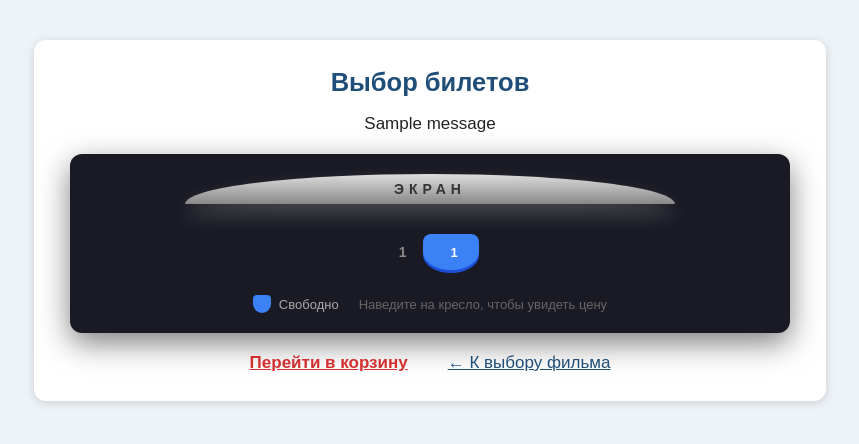
After one commit to mwwlxq/cinema-system, a Flask app: template business_bp/templates/b_hall_scheme.html in a window 1280 px wide. The commit adds this page. Shown: the top 444 px of the page, without its empty margins (210-1069 px from the left). Run offline with Flask 3, Linux system fonts and the light colour scheme; the template is opened without the code that fills it: most values are stand-ins (such as "Sample title", 1, 10 or a date in 2020); one stand-in notice (Sample message) is shown.

Commit message:
лр3: добавлен бизнес-процесс продажи билетов и кэширование redis

```diff
--- a/app.py
+++ b/app.py
@@ -6,20 +6,22 @@ from flask import Flask, render_template, session
 from access import has_access, login_required
 from auth_bp.route import blueprint_auth
 from query_bp.route import blueprint_query
+from business_bp.route import blueprint_business  # Импорт нового блюпринта
 
 app = Flask(__name__)
 app.config['SECRET_KEY'] = 'cinema-secret-key'
 
 base_dir = path.dirname(__file__)
-with open(path.join(base_dir, 'data', 'db_config.json'), encoding='utf-8') as f:  # параметры подключения к БД
+with open(path.join(base_dir, 'data', 'db_config.json'), encoding='utf-8') as f:
     app.config['db_config'] = json.load(f)
-with open(path.join(base_dir, 'data', 'db_access.json'), encoding='utf-8') as f:  # права групп пользователей
+with open(path.join(base_dir, 'data', 'db_access.json'), encoding='utf-8') as f:
     app.config['db_access'] = json.load(f)
 
+# Регистрируем все blueprint'ы
 app.register_blueprint(blueprint_auth, url_prefix='/auth')
 app.register_blueprint(blueprint_query, url_prefix='/query')
+app.register_blueprint(blueprint_business, url_prefix='/business')  # Регистрация бизнес-процесса
 
-# функция доступна во всех шаблонах: позволяет не показывать пункты меню, недоступные группе
 app.jinja_env.globals['has_access'] = lambda endpoint: has_access(session.get('user_group'), endpoint)
 app.jinja_env.globals['group_names'] = {
     'admin': 'Администратор',
@@ -36,7 +38,7 @@ def main_menu():
 
 @app.route('/exit')
 def exit_func():
-    session.clear()  # завершение работы: удаляем данные пользователя из сессии
+    session.clear()
     return render_template('exit.html')
 
 
--- /dev/null
+++ b/business_bp/sql/check_seat.sql
@@ -0,0 +1,3 @@
+SELECT id_ticket FROM ticket
+WHERE id_session = %s AND row_number = %s AND seat_number = %s AND is_sold = false
+FOR UPDATE;
--- /dev/null
+++ b/business_bp/sql/free_seats.sql
@@ -0,0 +1,2 @@
+SELECT row_number, seat_number, price FROM ticket
+WHERE id_session = %s AND is_sold = false;
--- /dev/null
+++ b/business_bp/sql/sell_ticket.sql
@@ -0,0 +1 @@
+UPDATE ticket SET is_sold = true WHERE id_ticket = %s;
--- /dev/null
+++ b/business_bp/sql/update_sold_count.sql
@@ -0,0 +1 @@
+UPDATE session SET sold_count = sold_count + 1 WHERE id_session = %s;
--- /dev/null
+++ b/business_bp/templates/b_hall_scheme.html
@@ -0,0 +1,149 @@
+<!DOCTYPE html>
+<html lang="ru">
+<head>
+    <meta charset="UTF-8">
+    <title>Выбор мест</title>
+    <link href="{{ url_for('static', filename='style.css') }}" rel="stylesheet" type="text/css">
+    <style>
+        /* Общий контейнер зала */
+        .hall-container {
+            background-color: #1a1a24;
+            border-radius: 12px;
+            padding: 20px 10px; /* Уменьшили отступы по бокам */
+            margin: 20px auto;
+            width: 100%; /* Занимает всю доступную ширину */
+            max-width: 900px; /* Но не больше 900px */
+            box-sizing: border-box; /* Чтобы padding не увеличивал ширину */
+            box-shadow: 0 10px 30px rgba(0,0,0,0.5);
+            color: white;
+            overflow-x: auto; /* Если мест совсем много, появится прокрутка */
+        }
+
+        /* Экран */
+        .screen {
+            height: 30px;
+            background: linear-gradient(to bottom, #ddd, #888);
+            border-radius: 50% / 100% 100% 0 0;
+            margin: 0 auto 30px auto;
+            width: 70%;
+            box-shadow: 0 10px 20px rgba(255, 255, 255, 0.2);
+            text-align: center;
+            color: #333;
+            font-weight: bold;
+            line-height: 30px;
+            font-size: 14px;
+            letter-spacing: 5px;
+        }
+
+        /* Ряд */
+        .row {
+            display: flex;
+            justify-content: center; /* Центрируем кресла */
+            align-items: center;
+            margin-bottom: 10px;
+            gap: 6px; /* Расстояние между креслами */
+            flex-wrap: wrap; /* Разрешаем перенос, если не влезают */
+            padding: 0 10px;
+        }
+
+        /* Номер ряда */
+        .row-label {
+            width: 25px;
+            text-align: right;
+            font-weight: bold;
+            color: #888;
+            font-size: 14px;
+            margin-right: 10px;
+            flex-shrink: 0; /* Запрещаем сжимать цифру */
+        }
+
+        /* Форма кнопки (чтобы не было лишних отступов) */
+        .seat-form {
+            display: inline-flex;
+            margin: 0;
+            padding: 0;
+        }
+
+        /* Кресло */
+        .seat-btn {
+            width: 36px;
+            height: 36px;
+            border-radius: 8px 8px 50% 50%; /* Форма кресла */
+            background-color: #3b82f6; /* Синий цвет */
+            border: none;
+            color: white;
+            font-weight: bold;
+            font-size: 13px;
+            cursor: pointer;
+            transition: all 0.2s ease;
+            box-shadow: 0 3px 0 #1d4ed8; /* Объем */
+        }
+
+        .seat-btn:hover {
+            background-color: #60a5fa;
+            transform: translateY(-2px);
+            box-shadow: 0 5px 0 #1d4ed8;
+        }
+
+        .seat-btn:active {
+            transform: translateY(2px);
+            box-shadow: 0 1px 0 #1d4ed8;
+        }
+
+        /* Легенда */
+        .legend {
+            display: flex;
+            justify-content: center;
+            gap: 20px;
+            margin-top: 25px;
+            font-size: 13px;
+            color: #aaa;
+        }
+        .legend-item { display: flex; align-items: center; gap: 8px; }
+        .legend-box { width: 18px; height: 18px; border-radius: 4px 4px 50% 50%; background-color: #3b82f6; }
+    </style>
+</head>
+<body>
+<div class="center">
+    <h2 style="text-align: center; margin-bottom: 10px;">Выбор билетов</h2>
+
+    <!-- Вывод сообщений -->
+    {% with messages = get_flashed_messages(with_categories=true) %}
+      {% if messages %}
+        {% for category, message in messages %}
+          <p style="text-align:center;" class="{% if category == 'error' %}error{% else %}success{% endif %}">{{ message }}</p>
+        {% endfor %}
+      {% endif %}
+    {% endwith %}
+
+    <div class="hall-container">
+        <div class="screen">ЭКРАН</div>
+
+        {% for row_num, seats in rows.items() | sort %}
+            <div class="row">
+                <div class="row-label">{{ row_num }}</div>
+                {% for seat_num, price in seats | sort %}
+                    <form class="seat-form" method="POST" action="{{ url_for('business_bp.add_to_cart', session_id=session_id) }}">
+                        <input type="hidden" name="row" value="{{ row_num }}">
+                        <input type="hidden" name="seat" value="{{ seat_num }}">
+                        <button type="submit" class="seat-btn" title="Цена: {{ price }} руб.">{{ seat_num }}</button>
+                    </form>
+                {% endfor %}
+            </div>
+        {% else %}
+            <p style="text-align: center; color: #aaa;">На этот сеанс нет свободных мест.</p>
+        {% endfor %}
+
+        <div class="legend">
+            <div class="legend-item"><div class="legend-box"></div> Свободно</div>
+            <div class="legend-item" style="color: #666;">Наведите на кресло, чтобы увидеть цену</div>
+        </div>
+    </div>
+
+    <div class="nav" style="justify-content: center; display: flex; gap: 20px; margin-top: 20px;">
+        <a href="{{ url_for('business_bp.cart') }}" style="font-weight: bold; color: #d32f2f;">Перейти в корзину</a>
+        <a href="{{ url_for('business_bp.index') }}">← К выбору фильма</a>
+    </div>
+</div>
+</body>
+</html>
--- a/data/db_access.json
+++ b/data/db_access.json
@@ -1,5 +1,17 @@
 {
-  "admin":   ["query_bp"],
-  "manager": ["query_bp.query_menu", "query_bp.schedule_by_date", "query_bp.free_count_by_session"],
-  "cashier": ["query_bp.query_menu", "query_bp.schedule_by_date", "query_bp.free_tickets_by_price"]
+  "admin": [
+    "query_bp",
+    "business_bp"
+  ],
+  "manager": [
+    "query_bp.query_menu",
+    "query_bp.schedule_by_date",
+    "query_bp.free_count_by_session"
+  ],
+  "cashier": [
+    "query_bp.query_menu",
+    "query_bp.schedule_by_date",
+    "query_bp.free_tickets_by_price",
+    "business_bp"
+  ]
 }
--- /dev/null
+++ b/database/redis_provider.py
@@ -0,0 +1,3 @@
+import redis
+
+redis_client = redis.Redis(host='localhost', port=6379, db=0, decode_responses=True)
```
Also changed, not shown: access.py (+3 -6 lines), business_bp/model_route.py (added, +43 -0 lines), business_bp/route.py (added, +87 -0 lines), business_bp/templates/b_movie_list.html (added, +26 -0 lines), business_bp/templates/b_session_list.html (added, +37 -0 lines), business_bp/templates/b_success.html (added, +19 -0 lines), business_bp/templates/basket.html (added, +49 -0 lines), database/modify.py (added, +14 -0 lines), query_bp/model_route.py (+28 -0 lines), templates/main_menu.html (+8 -2 lines).
